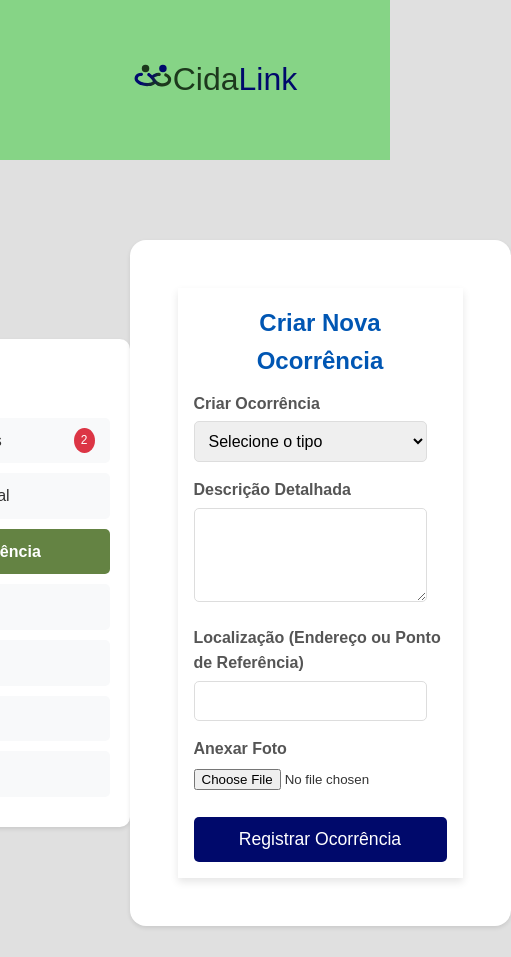
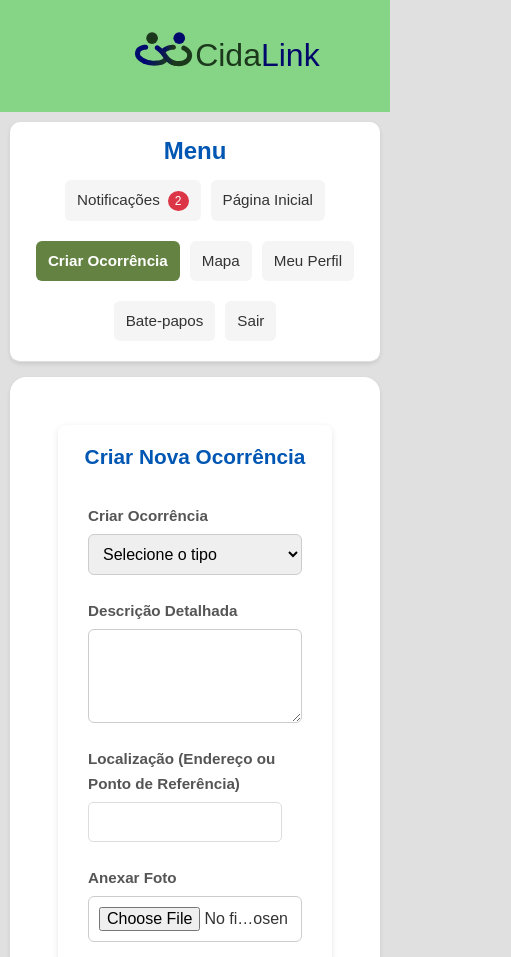
Before and after one commit to gakimr/Cidalink, a plain HTML site: page criarocorrencia.html in a window 390 px wide. Shown: the top 957 px of the page, 511 px wide, since content can reach past the window. Drawn offline with Linux system fonts and the light colour scheme.

Commit message:
Responsividade

```diff
--- a/Css/style.css
+++ b/Css/style.css
@@ -1028,59 +1028,212 @@ footer {
 }
 
 
+/* ===== LOGIN / CADASTRO ===== */
+@media screen and (max-width: 950px) {
+    form {
+        width: 100%;
+        max-width: 350px;
+        margin: 0 auto;
+        padding: 15px;
+    }
+
+    input, select, textarea {
+        width: 100%;
+        margin-bottom: 12px;
+        font-size: 1rem;
+    }
+
+    .login-container,
+    .cadastro-container {
+        display: flex;
+        flex-direction: column;
+        align-items: center;
+        padding: 15px;
+    }
+}
+
+/* ===== PÁGINA DE PERFIL ===== */
+@media screen and (max-width: 950px) {
+    .perfil-container {
+        flex-direction: column;
+        align-items: center;
+        padding: 15px;
+    }
+
+    .perfil-foto {
+        margin-bottom: 15px;
+        max-width: 150px;
+    }
+
+    .perfil-dados {
+        width: 100%;
+    }
+}
+
+/* ===== MAPA ===== */
+@media screen and (max-width: 950px) {
+    .mapa-container {
+        width: 100%;
+        height: 60vh; /* reduz altura no celular */
+    }
+
+    .mapa-legenda {
+        font-size: 0.9rem;
+        text-align: center;
+    }
+}
+
+/* ===== NOTIFICAÇÕES ===== */
+@media screen and (max-width: 950px) {
+    .notificacoes-container {
+        width: 100%;
+        padding: 10px;
+    }
+
+    .notificacao {
+        width: 100%;
+        margin-bottom: 12px;
+        font-size: 0.95rem;
+    }
+}
+
+/* ===== CHATS ===== */
+@media screen and (max-width: 950px) {
+    .chat-container {
+        flex-direction: column;
+        height: auto;
+    }
+
+    .chat-lista {
+        width: 100%;
+        max-height: 200px;
+        overflow-y: auto;
+    }
+
+    .chat-mensagens {
+        width: 100%;
+    }
+
+    .chat-input {
+        width: 100%;
+        margin-top: 10px;
+    }
+}
+
+/* ===== PÁGINA INICIAL ===== */
+@media screen and (max-width: 950px) {
+    .cards-container {
+        display: flex;
+        flex-direction: column;
+        gap: 15px;
+    }
+
+    .card {
+        width: 100%;
+    }
+
+    .banner {
+        height: auto;
+        text-align: center;
+    }
+}
+
+/* ===== CRIAR OCORRÊNCIA - RESPONSIVIDADE ===== */
 @media screen and (max-width: 950px) {
 
-    header {
-        height: auto;
-        padding: 1rem 0;
+    /* Layout principal em coluna */
+    .form-page-wrapper {
+        display: flex;
+        flex-direction: column;
+        padding: 10px;
     }
 
-    header .logocontainer {
+    /* Sidebar vai para cima (menu tipo barra) */
+    .cidalink-sidebar {
+        width: 100%;
+        padding: 10px;
+        border-right: none;
+        border-bottom: 1px solid #ddd;
         text-align: center;
     }
 
-    header img {
-        height: 8rem;
+    .cidalink-sidebar h2 {
+        margin-bottom: 10px;
     }
 
-    .titulosite {
-        margin-left: -3rem;
+    .cidalink-sidebar-nav {
+        display: flex;
+        flex-wrap: wrap;
+        justify-content: center;
+        gap: 10px;
+        padding: 0;
+        margin: 0;
+        list-style: none;
     }
 
-
-    .mainbanner {
-        height: auto;
-        padding: 4rem 1rem;
+    .cidalink-sidebar-link {
+        display: block;
+        padding: 8px 12px;
+        border-radius: 6px;
+        font-size: 0.95rem;
+        background: #f5f5f5;
     }
 
-    .mainbanner h1 {
-        font-size: 2rem;
+    .pag-atual {
+        background: #ddd;
+        font-weight: bold;
     }
 
-    .mainbanner p {
-        font-size: 1rem;
+    /* Área do formulário */
+    .ocorrenciaP {
+        width: 100%;
+        margin-top: 15px;
+        display: flex;
+        justify-content: center;
     }
 
-    .botoes {
-        flex-direction: column;
-        align-items: center;
-        gap: 1rem;
+    .card-form {
+        width: 100%;
+        max-width: 400px;
+        padding: 15px;
+        border-radius: 8px;
+        background: #fff;
+        box-shadow: 0 2px 6px rgba(0,0,0,0.1);
     }
 
-    .BtnC, .BtnA {
-        width: 80%;
-        padding: 1rem;
-        font-size: 1.1em;
+    .card-form h2 {
+        text-align: center;
+        font-size: 1.3rem;
+        margin-bottom: 15px;
     }
 
-    .seccards {
+    .input-gp {
+        display: flex;
         flex-direction: column;
-        align-items: center;
-        padding: 20px;
+        margin-bottom: 12px;
     }
 
-    .seccards div {
+    .input-gp label {
+        margin-bottom: 6px;
+        font-size: 0.95rem;
+        font-weight: 600;
+    }
+
+    .input-gp input,
+    .input-gp select,
+    .input-gp textarea {
         width: 100%;
-        margin-bottom: 2rem;
+        font-size: 1rem;
+        padding: 10px;
+        border: 1px solid #ccc;
+        border-radius: 6px;
+    }
+
+    .btn-primary {
+        width: 100%;
+        padding: 12px;
+        margin-top: 10px;
+        font-size: 1rem;
+        border-radius: 6px;
     }
 }
```
